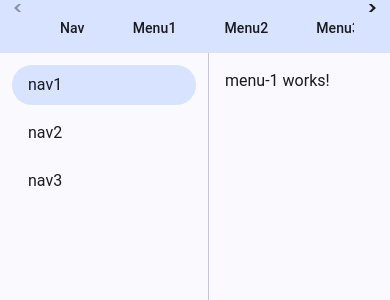
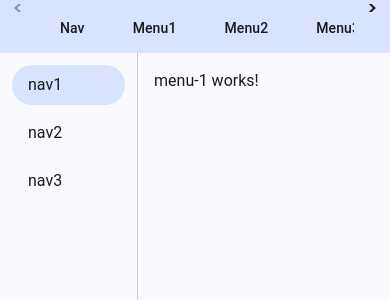
Before and after one commit to ijkzen/gin-template, an Angular app in the folder web/: page /admin/nav/nav1 in a window 390 px wide. Shown: the top 300 px of the page. Built offline with nearby package versions, Linux system fonts and the light colour scheme.

Commit message:
Fix layout issues in nav bar; adjust item indentation and update height calculation for better responsiveness

```diff
--- a/web/src/app/page/admin/nav-bar/nav-bar.component.html
+++ b/web/src/app/page/admin/nav-bar/nav-bar.component.html
@@ -1,11 +1,11 @@
 <div class="flex flex-row nav-height w-full">
     <div class="flex flex-col gap-2 p-3 nav-height w-52">
         @for (item of navList; track $index; let idx = $index) {
-            <app-nav-bar-item [data]="item"></app-nav-bar-item>
+        <app-nav-bar-item [data]="item"></app-nav-bar-item>
         }
     </div>
     <mat-divider [vertical]="true"></mat-divider>
-    <div class="p-4 nav-height">
+    <div class="p-4 nav-height w-full">
         <router-outlet></router-outlet>
     </div>
 </div>
--- a/web/src/app/page/admin/nav-bar/nav-bar.component.scss
+++ b/web/src/app/page/admin/nav-bar/nav-bar.component.scss
@@ -1,3 +1,3 @@
 .nav-height {
-    height: calc(100% - 54px);
+    height: calc(100vh - 54px);
 }
```
